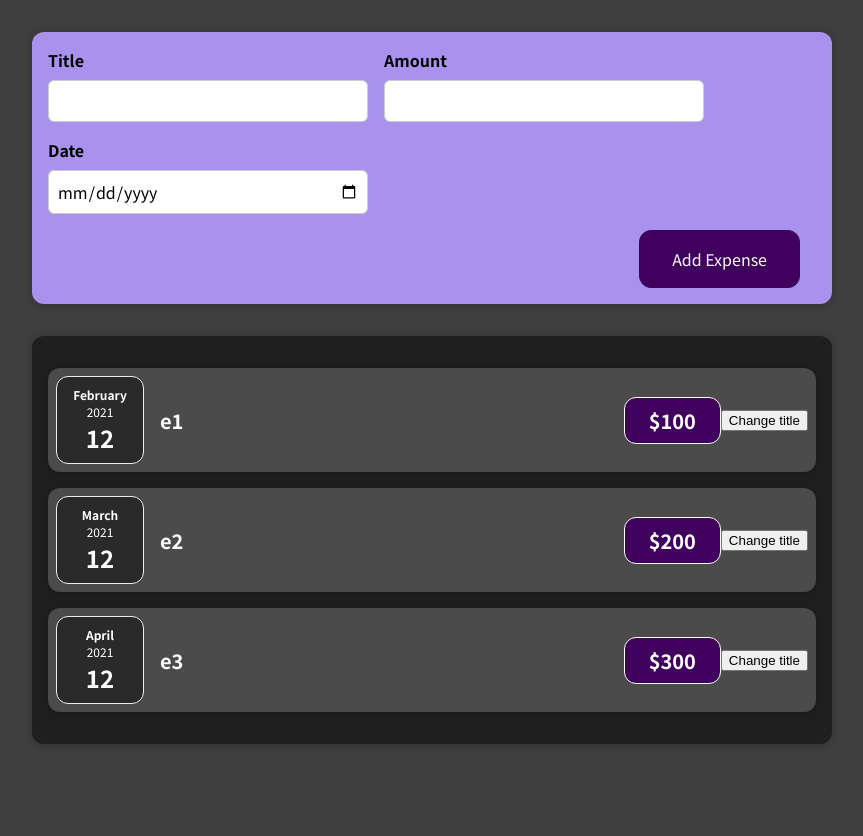
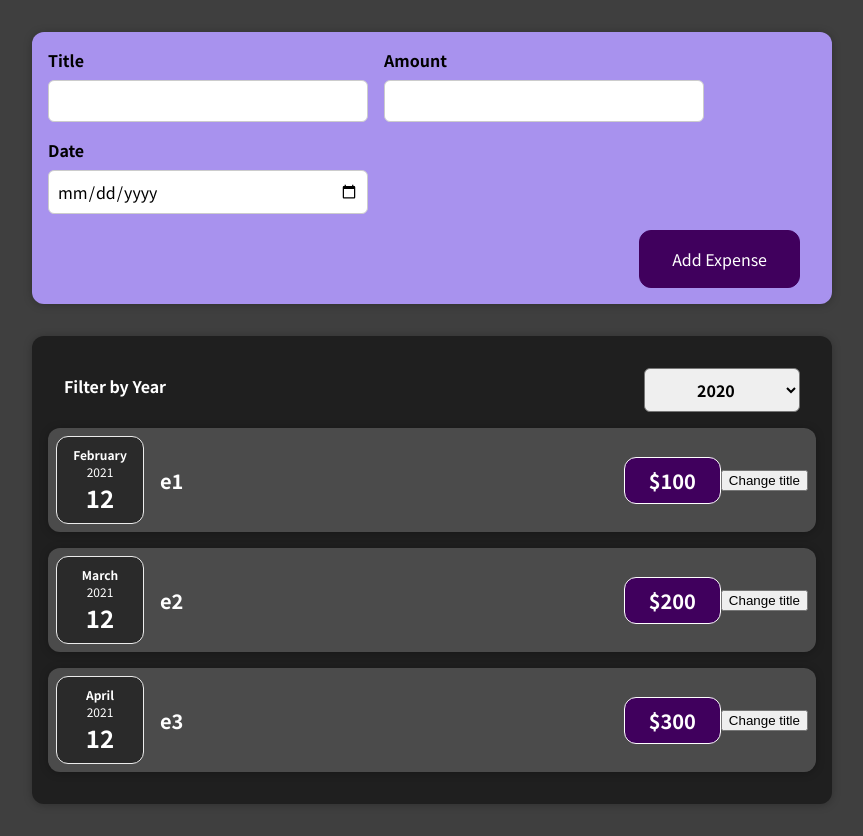
Before and after one commit to Seung-IL-Bang/react-practice, a React (Create React App) app: page / in a window 1280 px wide. Shown: the whole page, without its empty margins (208-1071 px from the left). Before the commit the page ends 800 px from the top, so only its background shows below. Built offline with nearby package versions, Linux system fonts and the light colour scheme.

Commit message:
[UPD] FIN. React State & Working with Events

```diff
--- a/src/App.js
+++ b/src/App.js
@@ -9,9 +9,14 @@
   ];
 
 
+  const addExpenseHandler = expense => {
+    console.log('In App.js');
+    console.log(expense);
+  }
+
   return (
     <div>
-      <NewExpense />
+      <NewExpense onAddExpense={addExpenseHandler}/>
       <Expenses items={expenses} />
     </div>
   );
--- a/src/components/Expenses/Expenses.js
+++ b/src/components/Expenses/Expenses.js
@@ -1,11 +1,21 @@
+import { useState } from "react";
 import Card from "../UI/Card";
 import ExpenseItem from "./ExpenseItem";
-import './Expenses.css'
-
+import "./Expenses.css";
+import ExpensesFilter from "./ExpensesFilter";
 
 export default function Expenses(props) {
+
+  const [filteredYear, setfilteredYear] = useState('2020');
+
+  const filterChangeHandler = (selectedYear) => {
+    setfilteredYear(selectedYear);
+  }
+
   return (
+    <div>
       <Card className="expenses">
+        <ExpensesFilter selected={filteredYear} onChangeFilter={filterChangeHandler}/>
         <ExpenseItem
           title={props.items[0].title}
           amount={props.items[0].amount}
@@ -22,5 +32,6 @@
           date={props.items[2].date}
         />
       </Card>
+    </div>
   );
 }
--- /dev/null
+++ b/src/components/Expenses/ExpensesFilter.css
@@ -0,0 +1,24 @@
+.expenses-filter {
+  color: white;
+  padding: 0 1rem;
+}
+
+.expenses-filter__control {
+  display: flex;
+  width: 100%;
+  align-items: center;
+  justify-content: space-between;
+  margin: 1rem 0;
+}
+
+.expenses-filter label {
+  font-weight: bold;
+  margin-bottom: 0.5rem;
+}
+
+.expenses-filter select {
+  font: inherit;
+  padding: 0.5rem 3rem;
+  font-weight: bold;
+  border-radius: 6px;
+}
--- /dev/null
+++ b/src/components/Expenses/ExpensesFilter.js
@@ -0,0 +1,23 @@
+import './ExpensesFilter.css'
+
+export default function ExpensesFilter(props) {
+
+  const dropdownChangeHandler = (event) => {
+    props.onChangeFilter(event.target.value);
+
+  }
+
+  return (
+    <div className='expenses-filter'>
+      <div className='expenses-filter__control'>
+        <label>Filter by Year</label>
+        <select value={props.selected} onChange={dropdownChangeHandler}>
+          <option value='2022'>2022</option>
+          <option value='2021'>2021</option>
+          <option value='2020'>2020</option>
+          <option value='2019'>2019</option>
+        </select>
+      </div>
+    </div>
+  );
+}
--- a/src/components/NewExpense/ExpenseForm.js
+++ b/src/components/NewExpense/ExpenseForm.js
@@ -1,7 +1,7 @@
 import { useState } from "react";
 import "./ExpenseForm.css";
 
-export default function ExpenseForm() {
+export default function ExpenseForm(props) {
   const [enteredTitle, setEnteredTitle] = useState("");
   const [enteredAmount, setEnteredAmount] = useState("");
   const [enteredDate, setEnteredDate] = useState("");
@@ -12,7 +12,7 @@
   // });
 
   const titleChangeHandler = (event) => {
-    setEnteredTitle(event.target.value)
+    setEnteredTitle(event.target.value);
     // setUserInput({
     //   ...userInput,
     //   enteredTitle: event.target.value
@@ -22,18 +22,39 @@
     // })
   };
   const amountChangeHandler = (event) => {
-    setEnteredAmount(event.target.value)
+    setEnteredAmount(event.target.value);
   };
   const dateChangeHandler = (event) => {
-    setEnteredDate(event.target.value)
+    setEnteredDate(event.target.value);
+  };
+
+  const submitHandler = (event) => {
+    event.preventDefault();
+
+    const expenseData = {
+      title: enteredTitle,
+      amount: enteredAmount,
+      date: new Date(enteredDate),
+    };
+    console.log(expenseData);
+
+
+    props.onSaveExpenseData(expenseData);
+    setEnteredTitle("");
+    setEnteredAmount("");
+    setEnteredDate("");
   };
 
   return (
-    <form>
+    <form onSubmit={submitHandler}>
       <div className="new-expense__controls">
         <div className="new-expense__control">
           <label>Title</label>
-          <input type="text" onChange={titleChangeHandler} />
+          <input
+            type="text"
+            onChange={titleChangeHandler}
+            value={enteredTitle}
+          />
         </div>
         <div className="new-expense__control">
           <label>Amount</label>
@@ -42,6 +63,7 @@
             min="0.01"
             step="0.01"
             onChange={amountChangeHandler}
+            value={enteredAmount}
           />
         </div>
         <div className="new-expense__control">
@@ -51,6 +73,7 @@
             min="2019-01-01"
             max="2022-12-31"
             onChange={dateChangeHandler}
+            value={enteredDate}
           />
         </div>
       </div>
--- a/src/components/NewExpense/NewExpense.js
+++ b/src/components/NewExpense/NewExpense.js
@@ -3,10 +3,18 @@
 
 export default function NewExpense(props) {
 
+  const saveExpenseData = (enteredExpenseData) => {
+    const expenseData = {
+      ...enteredExpenseData,
+      id: Math.random().toString()
+    }
+    console.log(expenseData);
+    props.onAddExpense(expenseData);
+  }
 
   return (
     <div className='new-expense'>
-      <ExpenseForm />
+      <ExpenseForm onSaveExpenseData={saveExpenseData}/>
     </div>
   );
 }
```
Lines whose indentation alone changed are shown as unchanged.
